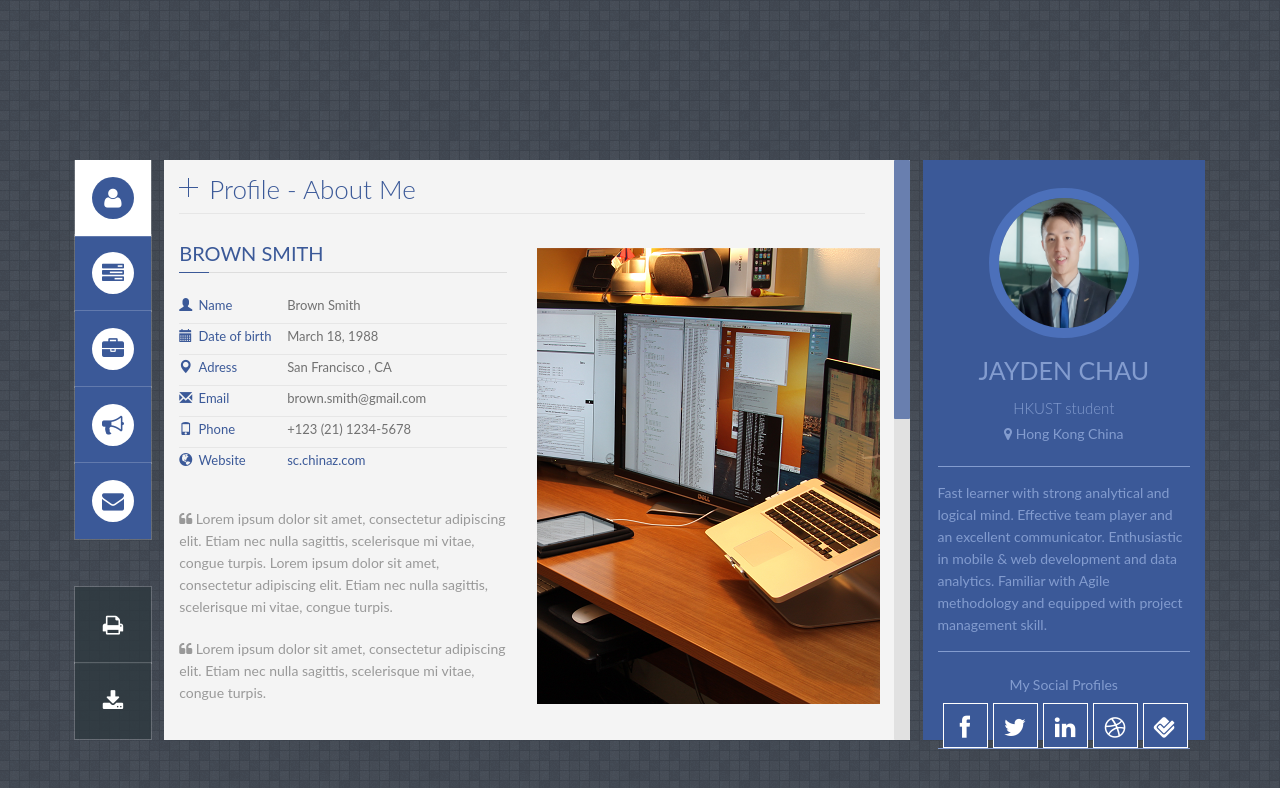
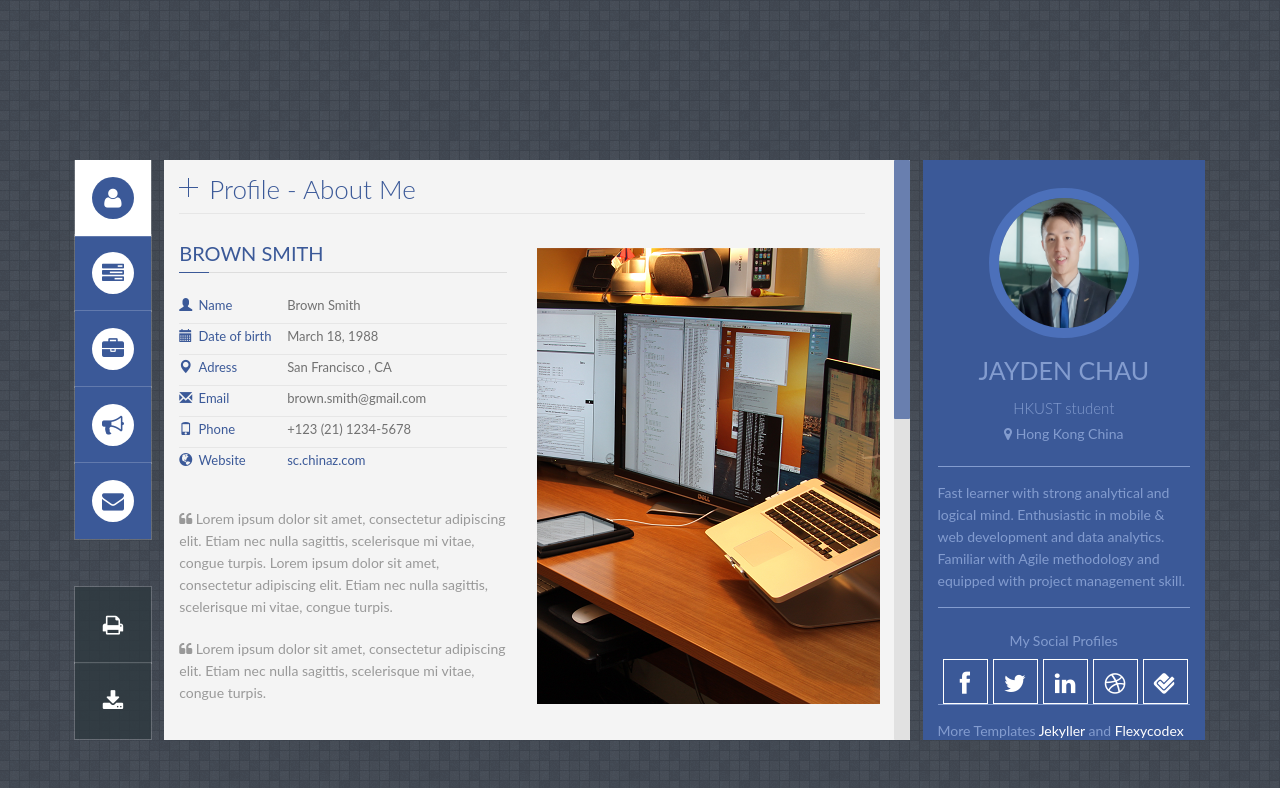
Before and after one commit to jekyller/PanelCV, a Jekyll site: the page built from index.html, in a window 1280 px wide. Shown: the top 788 px of the page. Built offline with Jekyll 4.4.1, drawn with Linux system fonts in a browser that asks for light colours; some web fonts are replaced.

Commit message:
Update index.html

```diff
--- a/index.html
+++ b/index.html
@@ -78,7 +78,7 @@
         <!-- Profile Description -->
         <div id="profile_desc">
             <p>
-            	Fast learner with strong analytical and logical mind. Effective team player and an excellent communicator. Enthusiastic in mobile & web development and data analytics. Familiar with Agile methodology and equipped with project management skill.
+            	Fast learner with strong analytical and logical mind. Enthusiastic in mobile & web development and data analytics. Familiar with Agile methodology and equipped with project management skill.
             </p>
 
         </div>
```
